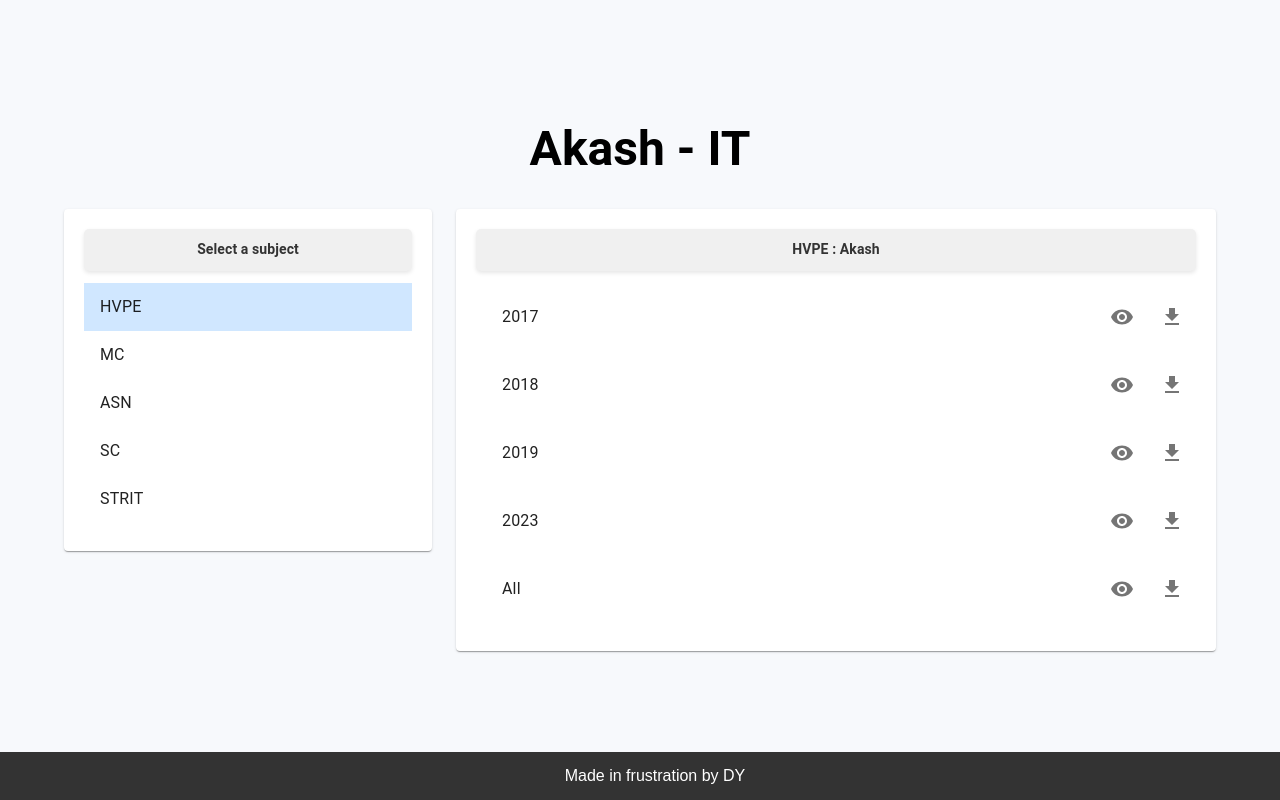
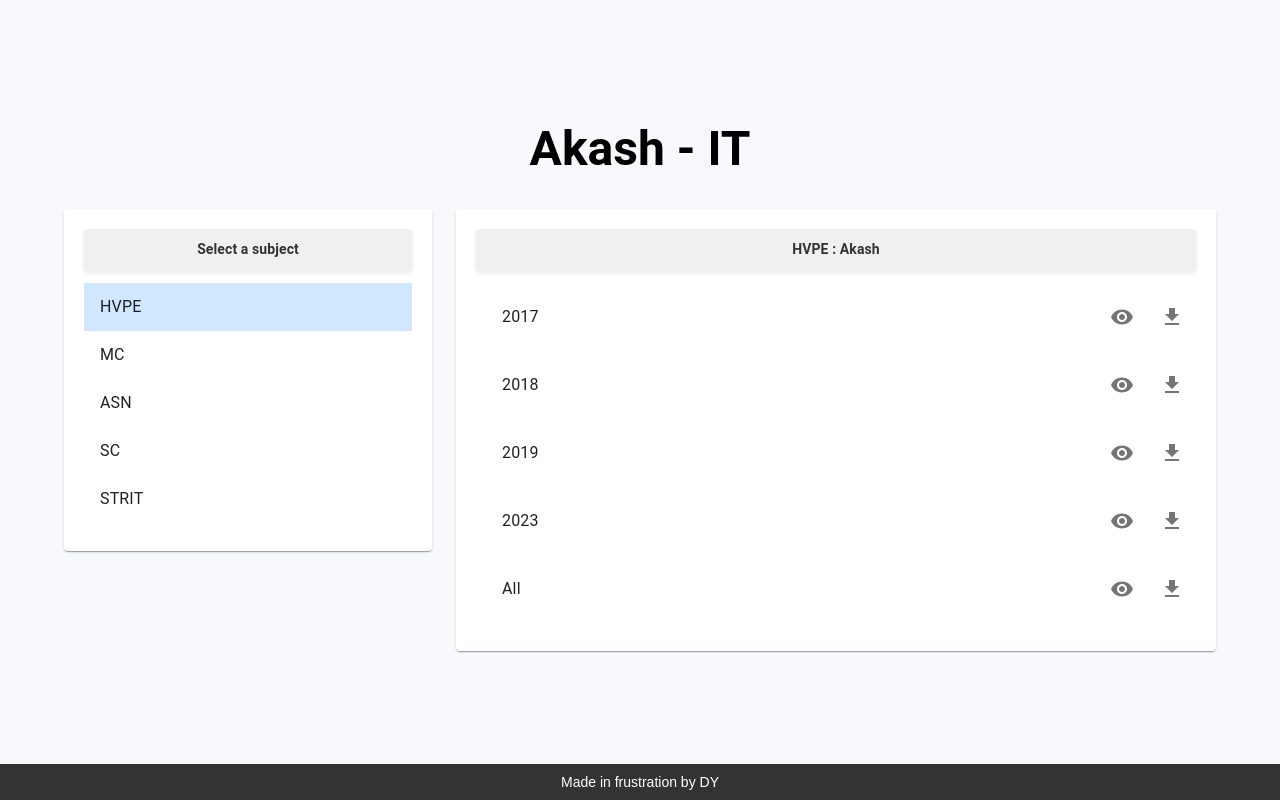
Before and after one commit to DeveshYadav13/Study_Helper, a React (Create React App) app: page / in a window 1280 px wide. Built offline with nearby package versions, Linux system fonts and the light colour scheme.

Commit message:
fixing footer padding

```diff
--- a/src/components/Footer.js
+++ b/src/components/Footer.js
@@ -1,14 +1,13 @@
 // Footer.js
 import React from 'react';
-import { Container} from '@mui/material';
+// import { Container} from '@mui/material';
 
 const Footer = () => {
     return (
-        <Container style={{ padding: 0 }}>
-        <footer style={{ textAlign: 'center', padding: '15px', backgroundColor: '#333', color: '#fff', fontFamily: 'Arial, sans-serif', fontSize: '16px', marginTop: 'auto', width: '100%', position: 'fixed', left: 0, bottom: 0 }}>
-            Made in frustration by DY
-        </footer>
-      </Container>
+        <footer style={{ textAlign: 'center', padding: '10px 24px 10px 0', backgroundColor: '#333', color: '#fff', fontFamily: 'Arial, sans-serif', fontSize: '14px', marginTop: 'auto', width: '100%', position: 'fixed', left: 0, bottom: 0 }}>
+        Made in frustration by DY
+    </footer>
+
 
     );
 };
```
